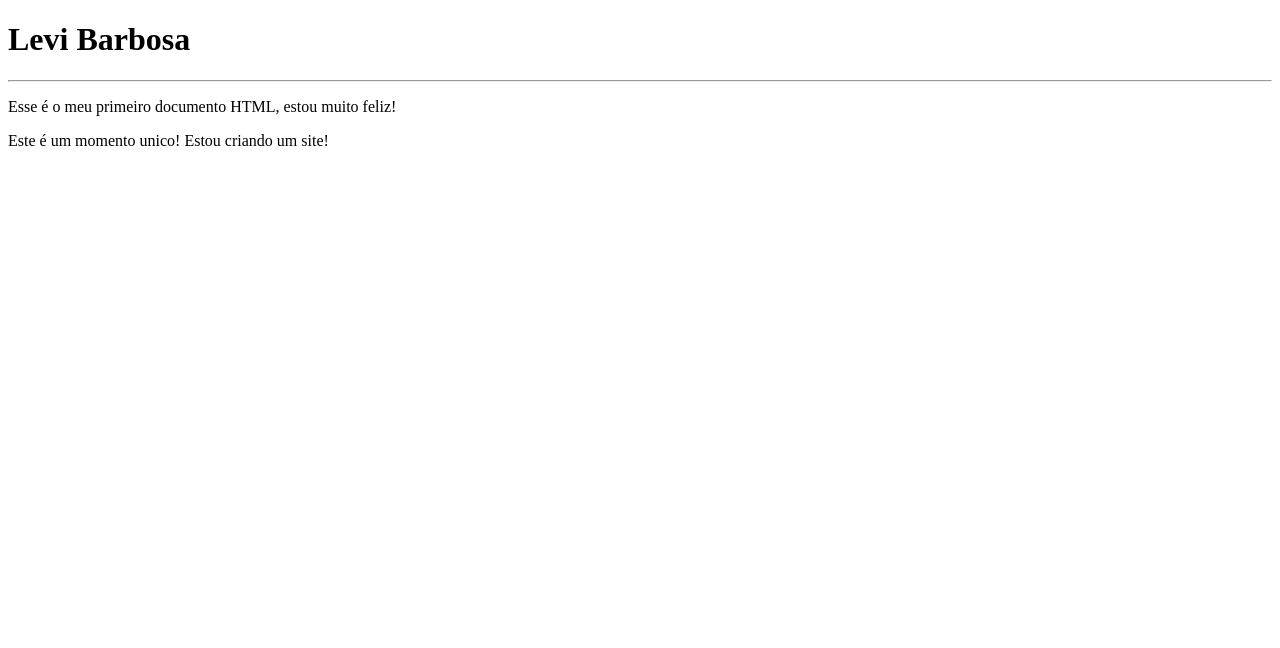
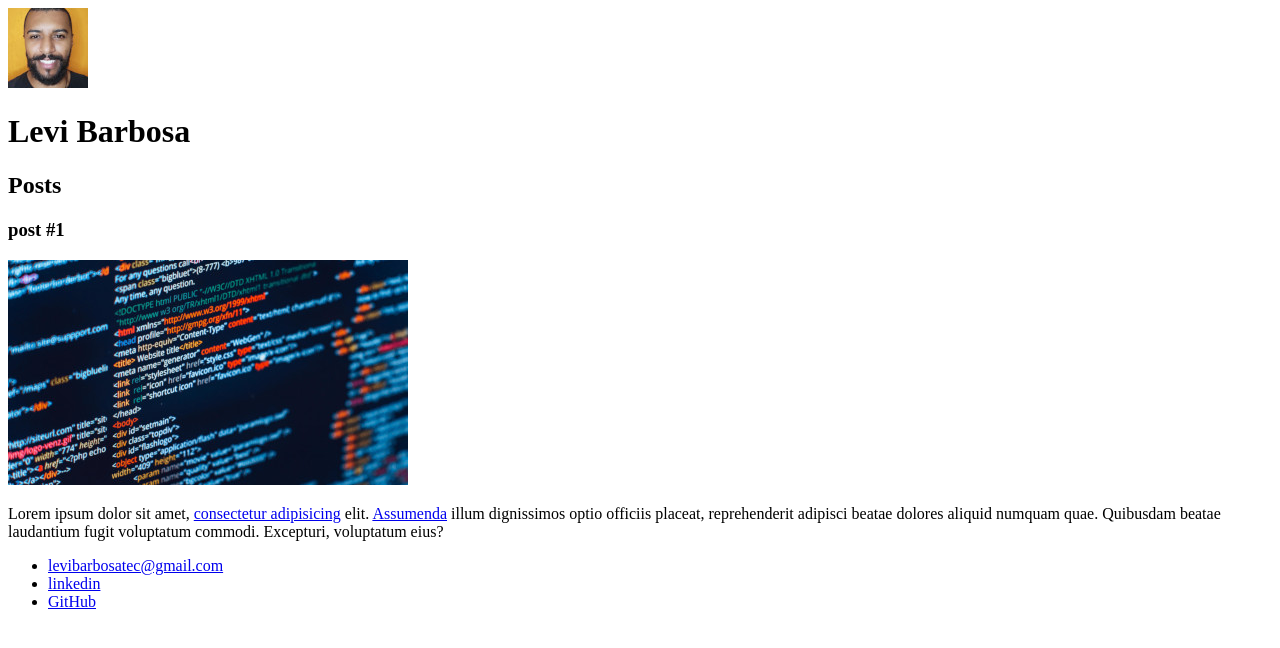
Before and after one commit to levi-b-code/Carrefour-Web-Developer, a plain HTML site: page Carrefour Web Developer/HTML/index.html in a window 1280 px wide. Drawn offline with Linux system fonts and the light colour scheme.

Commit message:
Conclusão HTML

```diff
--- a/Carrefour Web Developer/HTML/index.html
+++ b/Carrefour Web Developer/HTML/index.html
@@ -7,11 +7,37 @@
     <title>Levi Barbosa</title>
 </head>
 <body>
-    <h1>Levi Barbosa</h1>
-    <hr>
-    <p>Esse é o meu primeiro documento HTML, estou muito feliz!</p>
-    <p>Este é um momento unico! Estou criando um site!</p>
+    <header>
+        <img src="levibarbosa80.jpg" alt="Ilustração do rosto">
+        <h1>Levi Barbosa</h1>
+    </header>
+    <section>
+        <header>
+            <h2>Posts</h2>
+        </header>
+        <article>
+            <header>
+                <h3>post #1</h3>
+                <img src="fundocodigo400.jpg" alt="Editor de texto contendo código html">
+            </header>
+            <p>Lorem ipsum dolor sit amet, <a href="https://www.linkedin.com/in/iamjohnlevi/" target="_blank"> consectetur adipisicing</a> elit.
+                <a href= "mailto:iamjohnlevi@gmail.com">Assumenda</a> illum dignissimos optio officiis placeat, reprehenderit adipisci beatae dolores aliquid numquam quae. Quibusdam beatae laudantium fugit voluptatum commodi. Excepturi, voluptatum eius?</p>
+        </article>
+    </section>
+    <footer>
+        <ul>
+            <li>
+                <a href="mailto:levibarbosatec@gmail.com">levibarbosatec@gmail.com </a>
+                </li>
+            <li>
+                <a href="https://www.linkedin.com/in/iamjohnlevi/" target="_blank">linkedin</a>
+            </li>
+            <li>
+                <a href="https://github.com/levibarbosatec" target="_blank">GitHub</a>
+            </li>
 
+        </ul>
+    </footer>
 
 </body>
 </html>
```
Also changed, not shown: Carrefour Web Developer/HTML/fundocodigo.jpg (added), Carrefour Web Developer/HTML/fundocodigo400.jpg (added), Carrefour Web Developer/HTML/fundocodigo800.jpg (added), Carrefour Web Developer/HTML/levibarbosa.jpg (added), Carrefour Web Developer/HTML/levibarbosa80.jpg (added).
